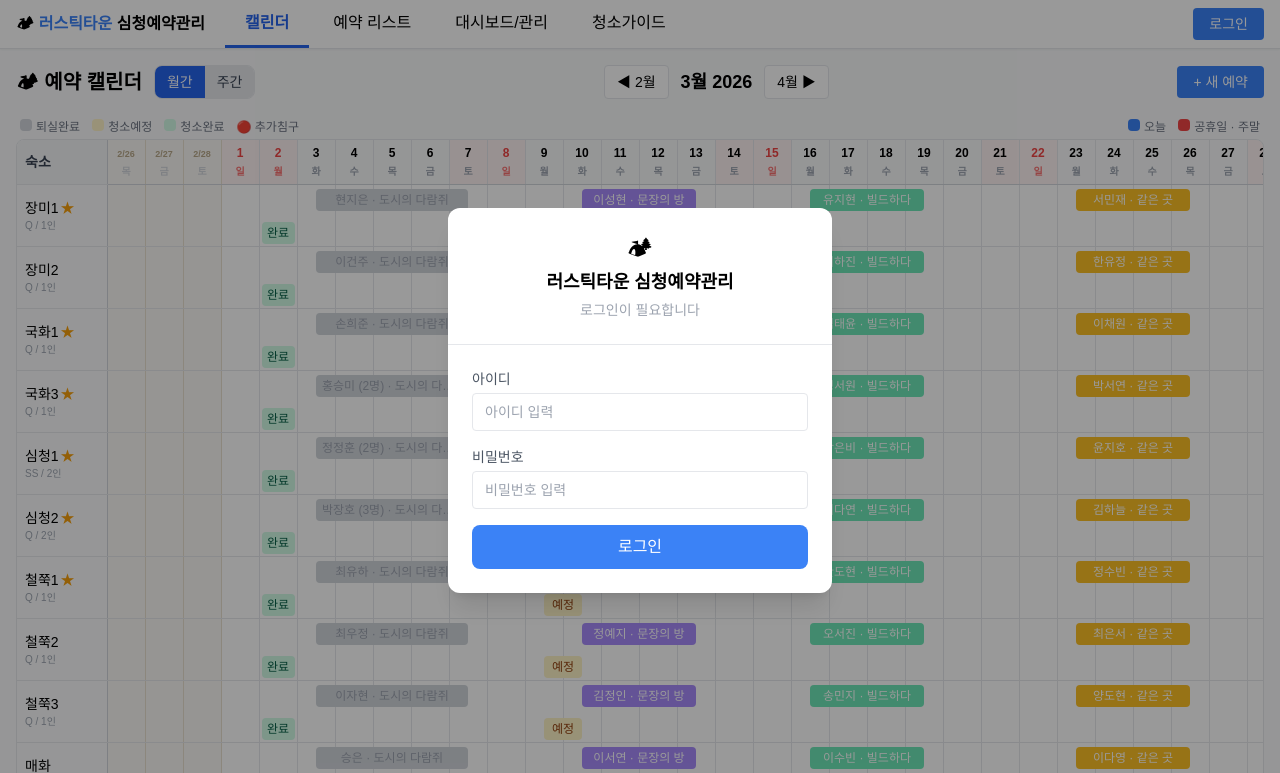
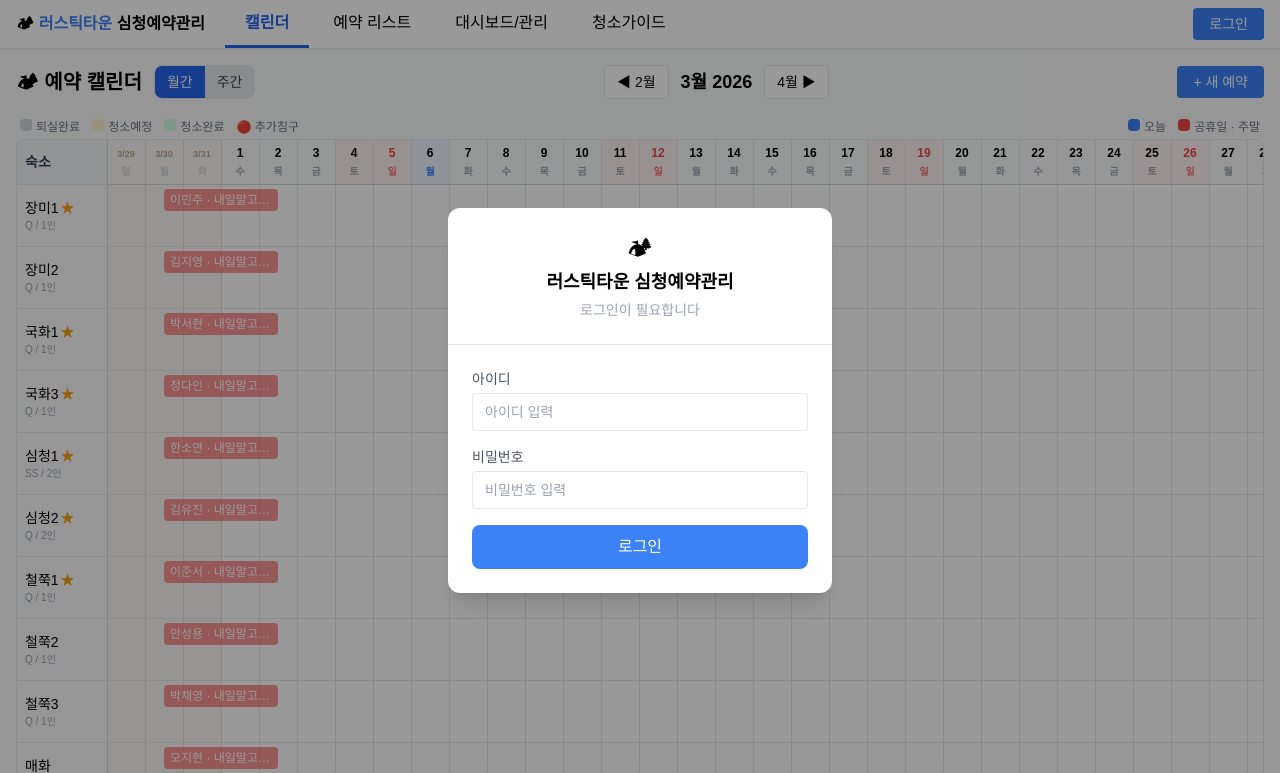
Before and after one commit to sz-source/rustictown-reservation, a website: page index.html in a window 1280 px wide. Shown: the top 773 px of the page. Drawn offline with nearby package versions, Linux system fonts and the light colour scheme.

Commit message:
캘린더 초기 월을 오늘 날짜 기준으로 변경 (3월 하드코딩 제거)
Co-Authored-By: Claude Opus 4.6 <noreply@anthropic.com>

```diff
--- a/index.html
+++ b/index.html
@@ -1132,8 +1132,8 @@
     const dayNames = ['일','월','화','수','목','금','토'];
 
     // ── 캘린더 상태 ──
-    let calYear = 2026;
-    let calMonth = 3;   // 현재 표시 월 (1~12)
+    let calYear = new Date().getFullYear();
+    let calMonth = new Date().getMonth() + 1;   // 현재 표시 월 (1~12)
     let calWeekStart = 8; // 주간 뷰 시작일 (day-of-month)
 
     // 해당 월의 일수
```
